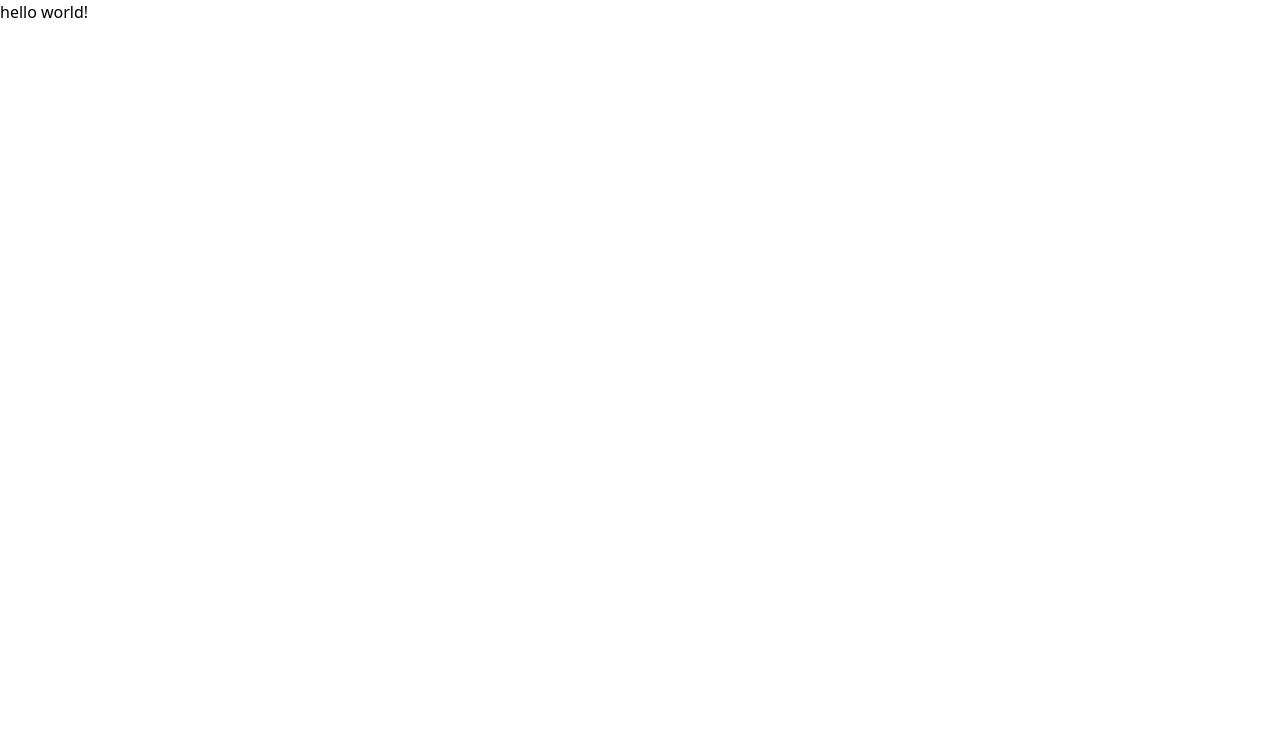
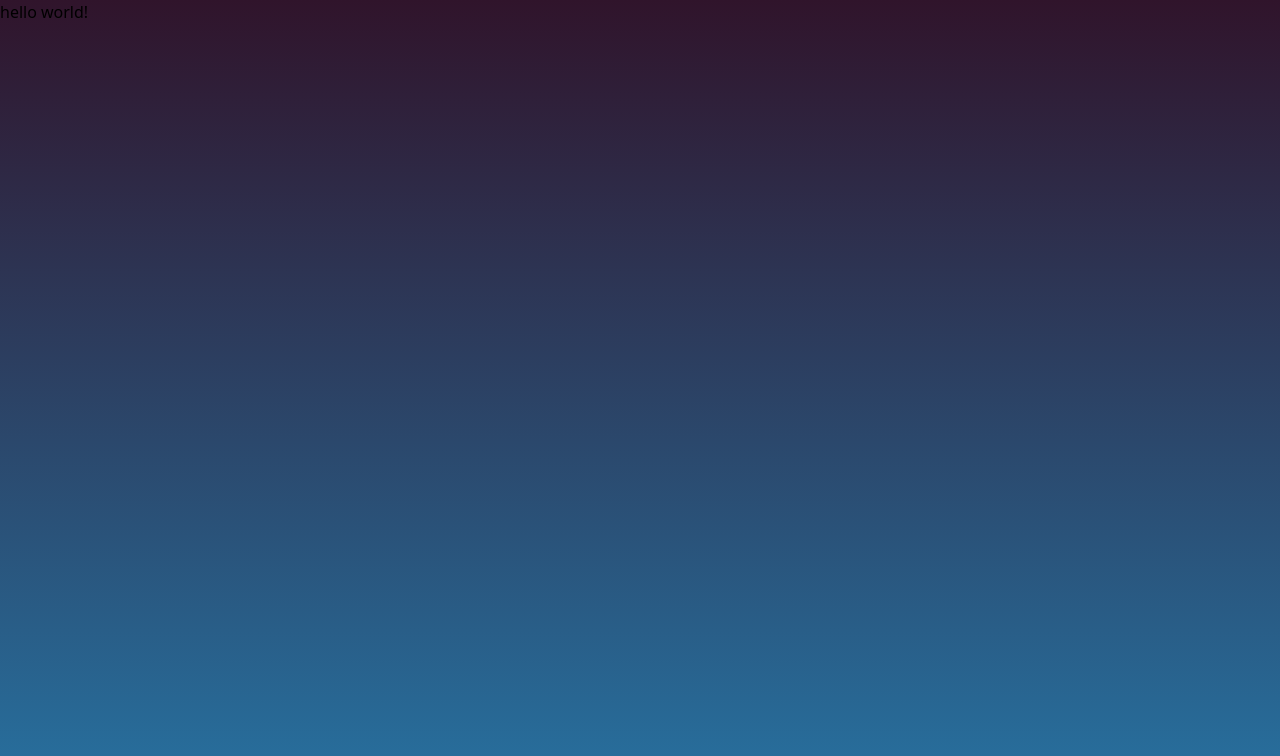
Before and after one commit to iXZed026/login-form-app, a React (Create React App) app: page / in a window 1280 px wide. Shown: the top 756 px of the page. Built offline with nearby package versions, Linux system fonts and the light colour scheme; the HTML template or start-up script is replaced by a standard one.

Commit message:
add background color for app.js

```diff
--- a/src/App.js
+++ b/src/App.js
@@ -2,7 +2,7 @@ import React from 'react';
 
 function App() {
   return (
-    <div className="app">
+    <div className="app app bg-gradient-to-b from-[#30142b] to-[#2772a1] h-screen">
       hello world!
     </div>
   )
```
